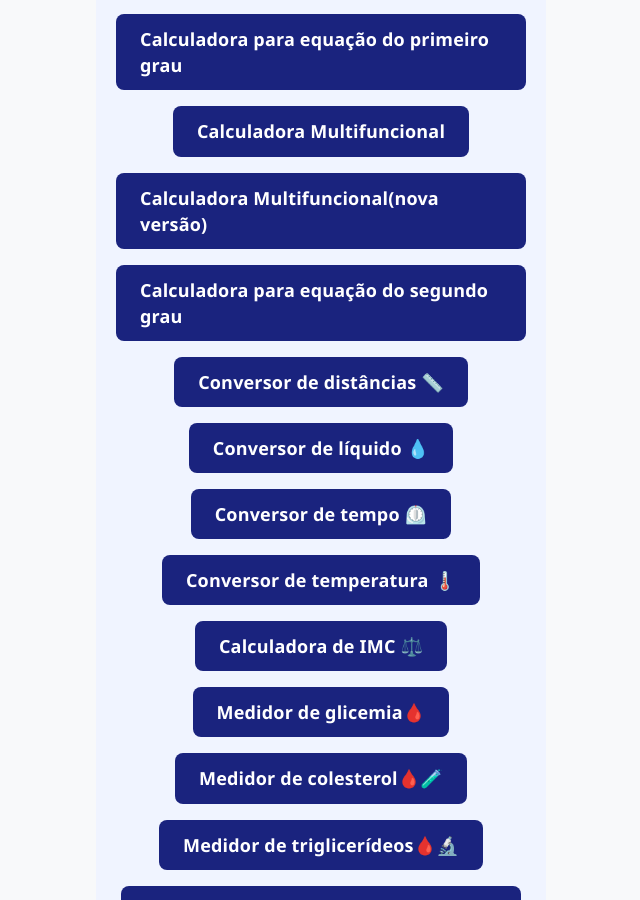
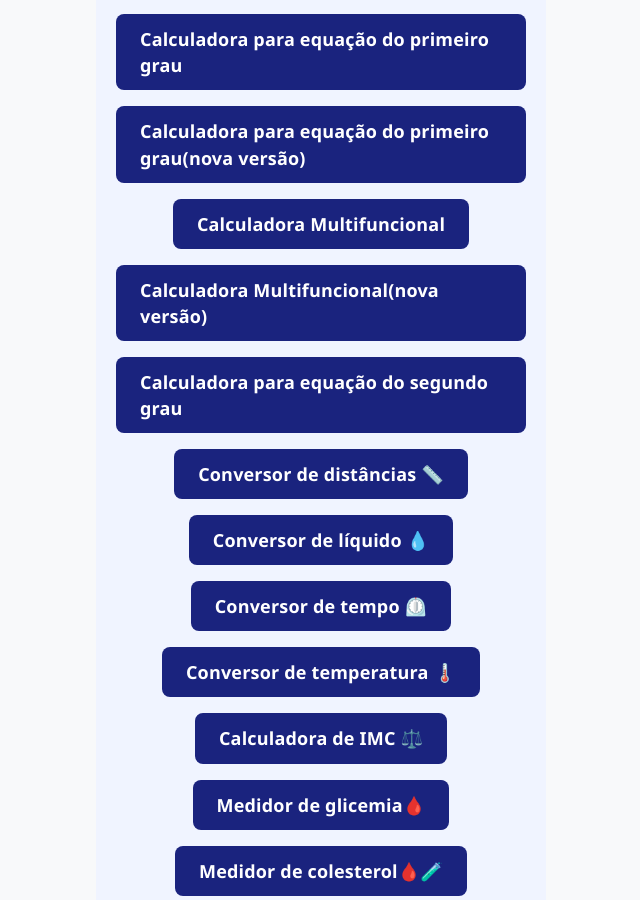
Before and after one commit to samylleribeiro/portifolio-react, a React (Vite) app: page / in a window 1280 px wide. Shown: the part 2249-3149 px from the top of the page, without its empty margins (319-959 px from the left). Built offline with nearby package versions, Linux system fonts and the light colour scheme.

Commit message:
adicionando uma nova versão da calculadora para equação do 1º grau

```diff
--- a/src/App.jsx
+++ b/src/App.jsx
@@ -259,6 +259,15 @@ function App() {
               rel="noreferrer"
             >
               Calculadora para equação do primeiro grau
+            </a>
+          </li>
+          <li>
+            <a
+              href="https://samylleribeiro.github.io/equacao-1grau/"
+              target="_blank"
+              rel="noreferrer"
+            >
+              Calculadora para equação do primeiro grau(nova versão)
             </a>
           </li>
           <li>
```
